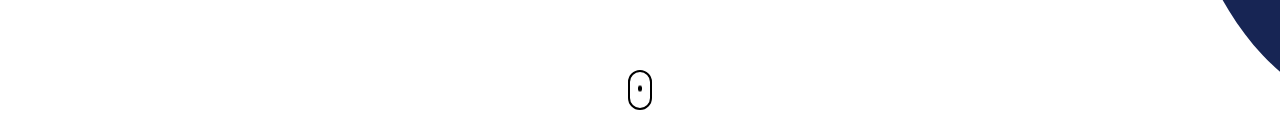
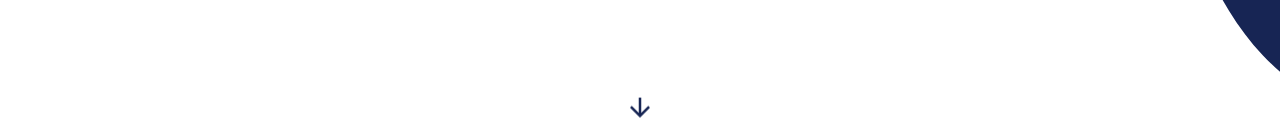
Before and after one commit to really-riel/rielcodes, a React (Vite) app: page / in a window 1280 px wide. Shown: the part 670-800 px from the top of the page. Built offline with nearby package versions, Linux system fonts and the light colour scheme.

Commit message:
update
changed mouse  to bouncing down arrow

```diff
--- a/src/components/Banner.jsx
+++ b/src/components/Banner.jsx
@@ -1,6 +1,7 @@
 import React from "react";
 import pf from "../assets/whatsapp pfp.jpg";
 import { IoLogoGithub, IoLogoLinkedin, IoLogoTwitter } from "react-icons/io5";
+import { MdArrowDownward } from "react-icons/md";
 
 const Banner = () => {
   return (
@@ -52,9 +53,9 @@ const Banner = () => {
 
         <a
           href="#aboutMe"
-          className="absolute grid w-6 h-10 -translate-x-1/2 border-2 border-black rounded-full cursor-pointer bottom-5 left-1/2 place-content-center "
+          className="absolute bottom-0 text-3xl transform -translate-x-1/2 cursor-pointer left-1/2 text-blue-950"
         >
-          <div className=" w-1 h-1.5 bg-black  rounded-full animate-bounce "></div>
+          <MdArrowDownward className="animate-bounce" />
         </a>
       </div>
     </section>
@@ -62,3 +63,12 @@ const Banner = () => {
 };
 
 export default Banner;
+
+{
+  /* <a
+          href="#aboutMe"
+          className="absolute grid w-6 h-10 -translate-x-1/2 border-2 border-black rounded-full cursor-pointer bottom-5 left-1/2 place-content-center animate-bounce "
+        >
+          <div className=" w-1 h-1.5 bg-black  rounded-full "></div>
+        </a> */
+}
--- a/src/components/SideMenu.jsx
+++ b/src/components/SideMenu.jsx
@@ -17,11 +17,7 @@ const SideMenu = ({ setIsSideMenuOpen }) => {
         </div>
         <nav className="">
           <ul className="flex flex-col gap-4 mt-4 ">
-            <a
-              href="#"
-              className=" active:bg-red-500"
-              onClick={() => setIsSideMenuOpen(false)}
-            >
+            <a href="#" className="" onClick={() => setIsSideMenuOpen(false)}>
               <li>Home</li>
             </a>
             <a href="#aboutMe" onClick={() => setIsSideMenuOpen(false)}>
```
